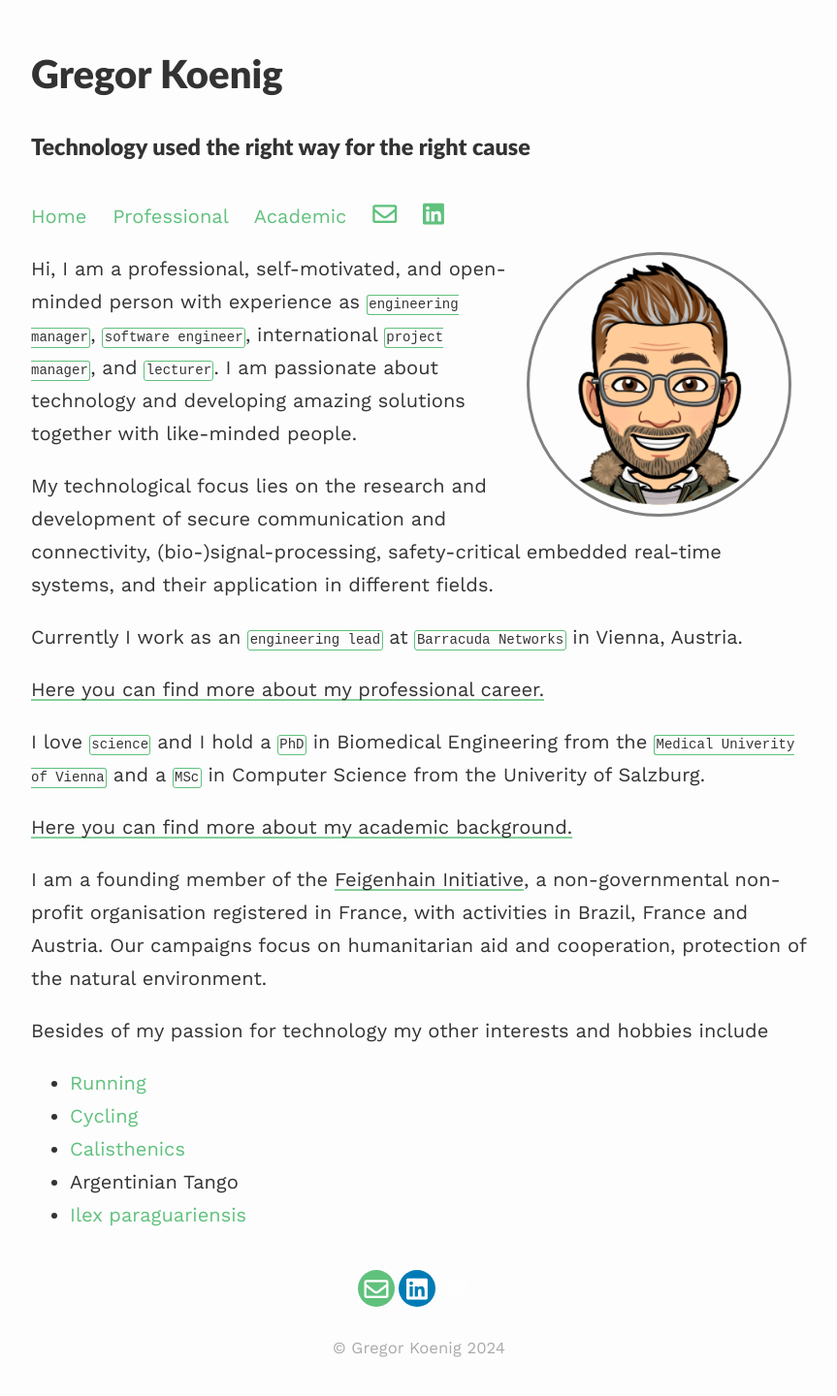
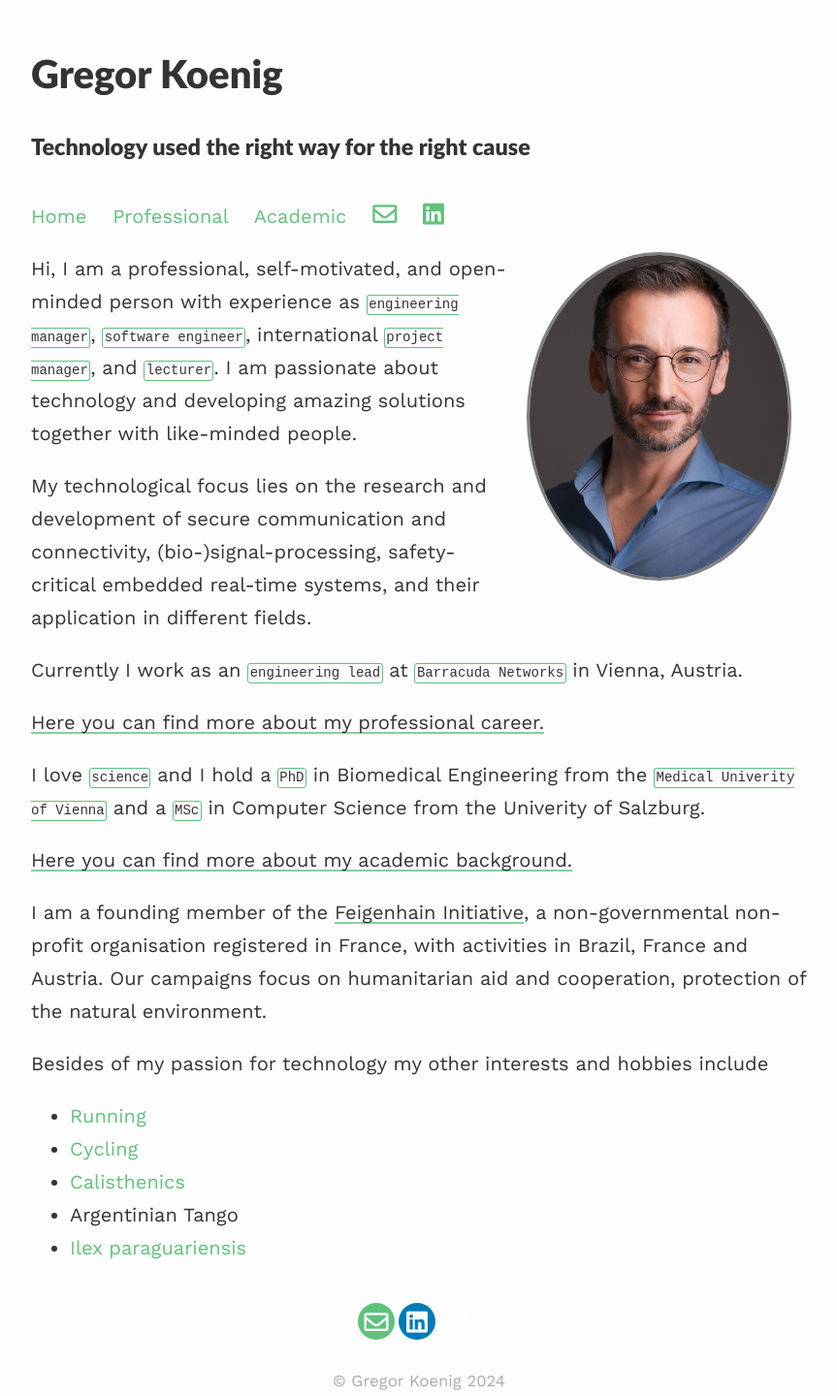
Before and after one commit to gregorkoenig/gregorkoenig.github.io, a Jekyll site: the page built from index.md, in a window 1280 px wide. Shown: the whole page at 97% size, without its empty margins (208-1071 px from the left). Built offline with Jekyll 4.4.1, drawn with Linux system fonts in a browser that asks for light colours; nearby versions of some CDN libraries; before the commit the page ends 1406 px from its top, so only the background shows below that.

Commit message:
New profile image

```diff
--- a/index.md
+++ b/index.md
@@ -3,7 +3,7 @@ layout: about
 permalink: /
 profile:
   align: right
-  image: profile.png
+  image: gregor2024.jpeg
 published: true
 ---
 
```
Also changed, not shown: assets/images/gregor2024.jpeg (added).
